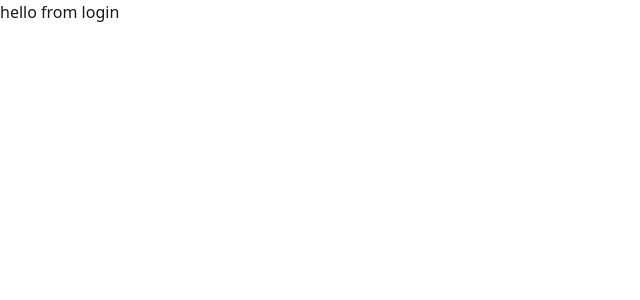
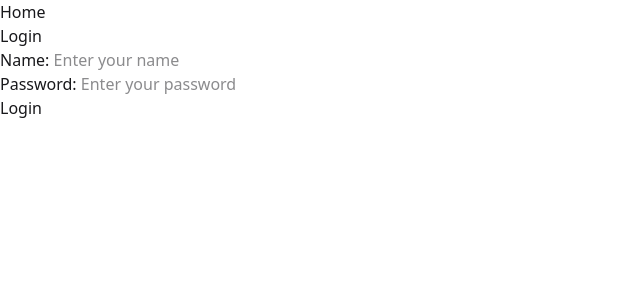
Before and after one commit to Jaz-spec/resource-hub, a SvelteKit app: page /login in a window 1280 px wide. Shown: the top 300 px of the page, without its empty margins (0-640 px from the left). Built offline with nearby package versions, Linux system fonts and the light colour scheme; no server answers.

Commit message:
feat: implements placeholder form

```diff
--- a/src/routes/login/+page.svelte
+++ b/src/routes/login/+page.svelte
@@ -1 +1,88 @@
-<h1>hello from login</h1>
+<script lang="ts">
+    let name = "";
+    let password = "";
+    let errors: Errors = {};
+    let isSubmitting = false;
+
+    interface Errors {
+        name?: string;
+        password?: string;
+    }
+
+    function validateForm() {
+        if (!name.trim()) {
+            errors.name = "Name is required";
+        } else if (name.trim().length < 2) {
+            errors.name = "Name must be at least 2 characters";
+        }
+
+        if (!password) {
+            errors.password = "Password is required";
+        } else if (password.length < 6) {
+            errors.password = "Password must be at least 6 characters";
+        }
+
+        return Object.keys(errors).length === 0;
+    }
+
+    async function handleSubmit() {
+        if (!validateForm()) return;
+
+        isSubmitting = true;
+
+        try {
+            console.log("Login attempt:", { name, password });
+            //request to server
+            console.log("Login successful!");
+        } catch (error) {
+            console.error(error);
+        } finally {
+            isSubmitting = false;
+        }
+    }
+</script>
+
+<div class="container">
+    <nav>
+        <a href="/">Home</a>
+    </nav>
+
+    <main>
+        <h1>Login</h1>
+
+        <form on:submit|preventDefault={handleSubmit} class="login-form">
+            <div class="form-group">
+                <label for="name">Name:</label>
+                <input
+                    id="name"
+                    type="text"
+                    bind:value={name}
+                    placeholder="Enter your name"
+                    disabled={isSubmitting}
+                />
+                {#if errors.name}
+                    <span class="error-message">{errors.name}</span>
+                {/if}
+            </div>
+
+            <div class="form-group">
+                <label for="password">Password:</label>
+                <input
+                    id="password"
+                    type="password"
+                    bind:value={password}
+                    placeholder="Enter your password"
+                    class:error={errors.password}
+                    disabled={isSubmitting}
+                />
+                {#if errors.password}
+                    <span class="error-message">{errors.password}</span>
+                {/if}
+            </div>
+
+            <button type="submit" disabled={isSubmitting}>
+                {isSubmitting ? "Logging in..." : "Login"}
+            </button>
+        </form>
+    </main>
+</div>
```
